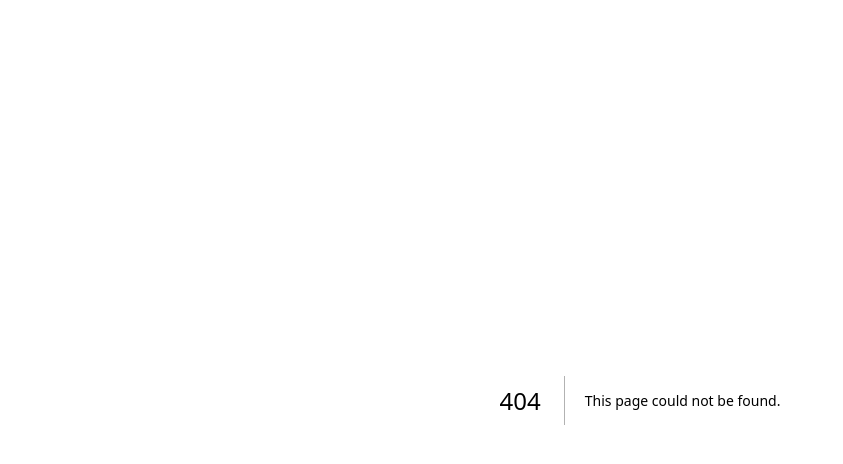
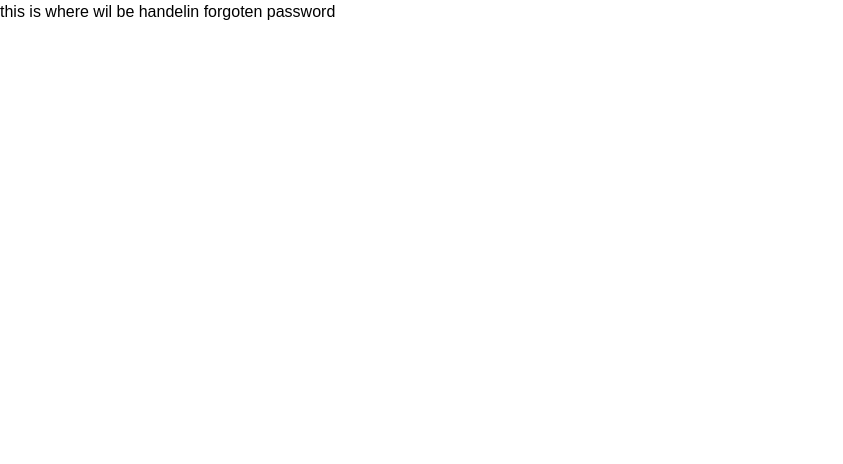
Before and after one commit to 120lennox/farm-basket-frontend, a Next.js app in the folder farmbasket/: page /authentification/forgotPass in a window 1280 px wide. Before the commit this address had no page. Shown: the top 464 px of the page, without its empty margins (0-843 px from the left). Built offline with nearby package versions, Linux system fonts and the light colour scheme.

Commit message:
created a forgot password page

```diff
--- /dev/null
+++ b/farmbasket/app/authentification/forgotPass/page.tsx
@@ -0,0 +1,7 @@
+export default function () {
+  return (
+    <div>
+      <h1>this is where wil be handelin forgoten password</h1>
+    </div>
+  );
+}
```
